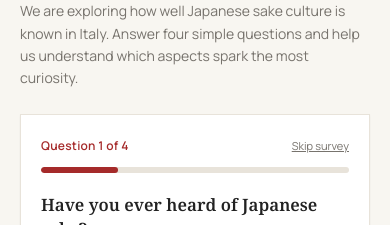
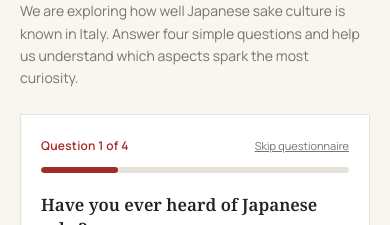
Before and after one commit to FrancescoProcacc1/kura-sake, a React (Vite) app: page /en in a window 390 px wide. Shown: the part 4480-4705 px from the top of the page. Built offline with nearby package versions, Linux system fonts and the light colour scheme; no server answers.

Commit message:
Fix label Questionnaire
Mobile label was Survey, now is Questionnarie

```diff
--- a/src/content/en/landing.js
+++ b/src/content/en/landing.js
@@ -228,14 +228,14 @@ export const LANDING = {
           ],
         },
       ],
-      skip: 'Skip survey',
+      skip: 'Skip questionnaire',
       back: '← Back',
       next: 'Next →',
       submit: 'Send answers →',
       completionTitle: 'Thank you for taking part!',
       completionText:
         'Your input helps us decide which stories and insights to tell through KURA.',
-      restart: 'Restart survey',
+      restart: 'Restart questionnaire',
     },
 
     progetto: {
@@ -488,12 +488,12 @@ export const LANDING = {
           ],
         },
       ],
-      skip: 'Skip survey',
+      skip: 'Skip questionnaire',
       next: 'Next',
       completionTitle: 'Thank you for taking part!',
       completionText:
         'Your input helps us decide which stories and insights to tell through KURA.',
-      restart: 'Restart survey',
+      restart: 'Restart questionnaire',
     },
 
     progetto: {
@@ -553,7 +553,7 @@ export const LANDING = {
       { id: 'scopri', label: 'Discover sake', number: '01' },
       { id: 'produzione', label: 'Production', number: '02' },
       { id: 'giappone', label: 'Japan', number: '03' },
-      { id: 'questionario', label: 'Survey', number: '04' },
+      { id: 'questionario', label: 'Questionnaire', number: '04' },
       { id: 'progetto', label: 'The project', number: '05' },
     ],
 
@@ -750,14 +750,14 @@ export const LANDING = {
           ],
         },
       ],
-      skip: 'Skip survey',
+      skip: 'Skip questionnaire',
       back: '← Back',
       next: 'Next',
       submit: 'Send answers',
       completionTitle: 'Thank you for taking part!',
       completionText:
         'Your input helps us decide which stories and insights to tell through KURA.',
-      restart: 'Restart survey',
+      restart: 'Restart questionnaire',
     },
 
     progetto: {
```
